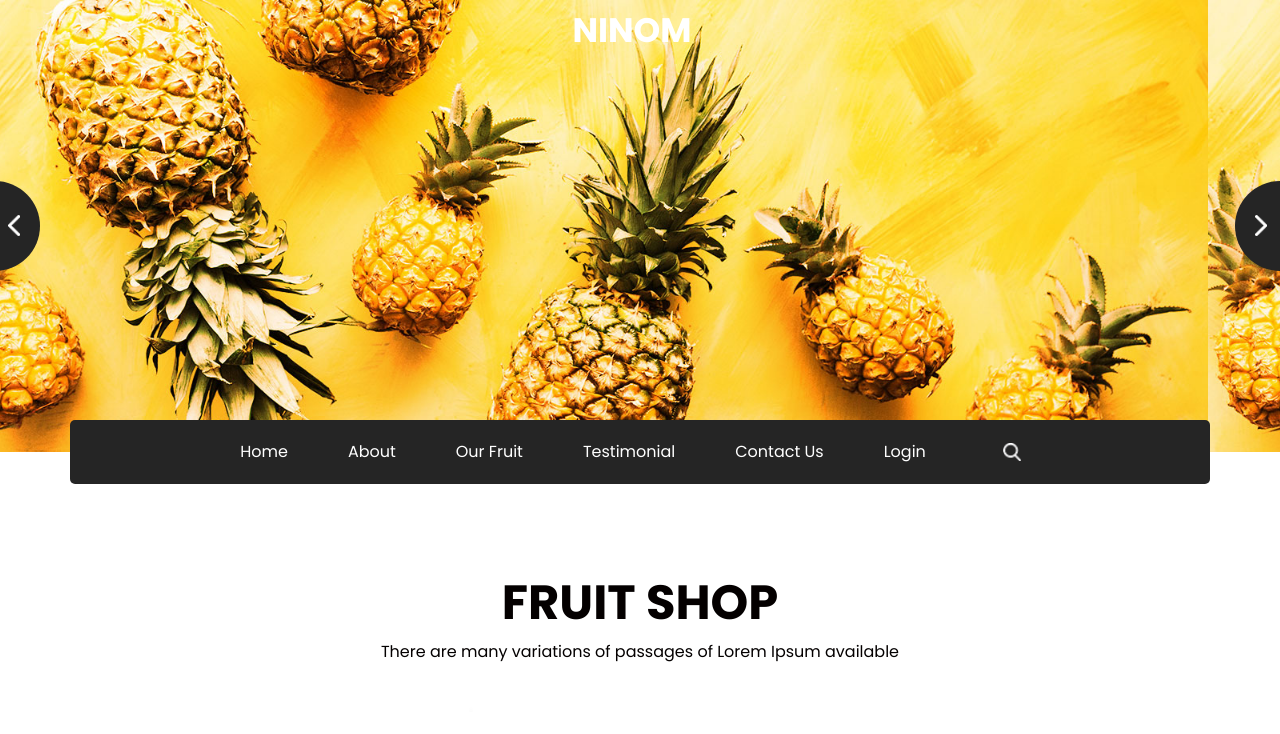
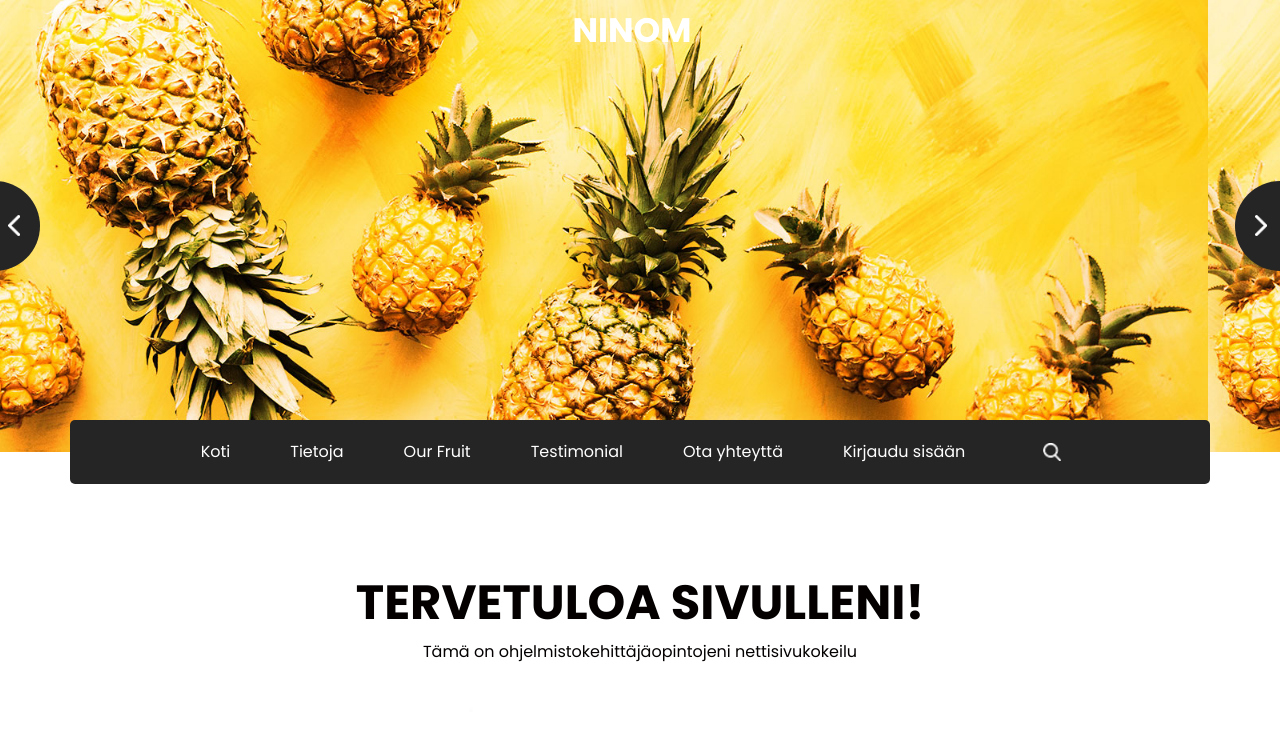
Before and after one commit to Arska87/Arska87.github.io, a plain HTML site: page demo3/index.html in a window 1280 px wide. Shown: the top 734 px of the page. Drawn offline with nearby package versions, Linux system fonts and the light colour scheme; a web font is replaced by a local one.

Commit message:
Update index.html

```diff
--- a/demo3/index.html
+++ b/demo3/index.html
@@ -84,10 +84,10 @@
             <div class="d-flex  flex-column flex-lg-row align-items-center">
               <ul class="navbar-nav  ">
                 <li class="nav-item active">
-                  <a class="nav-link" href="index.html">Home <span class="sr-only">(current)</span></a>
+                  <a class="nav-link" href="index.html">Koti <span class="sr-only">(current)</span></a>
                 </li>
                 <li class="nav-item">
-                  <a class="nav-link" href="about.html">About </a>
+                  <a class="nav-link" href="about.html">Tietoja </a>
                 </li>
                 <li class="nav-item">
                   <a class="nav-link" href="fruit.html">Our Fruit </a>
@@ -96,10 +96,10 @@
                   <a class="nav-link" href="testimonial.html">Testimonial</a>
                 </li>
                 <li class="nav-item">
-                  <a class="nav-link" href="contact.html">Contact Us</a>
+                  <a class="nav-link" href="contact.html">Ota yhteyttä </a>
                 </li>
                 <li class="nav-item">
-                  <a class="nav-link" href="#">Login</a>
+                  <a class="nav-link" href="#">Kirjaudu sisään</a>
                 </li>
               </ul>
               <form class="form-inline my-2 my-lg-0 ml-0 ml-lg-4 mb-3 mb-lg-0">
@@ -121,10 +121,10 @@
       <div class="box">
         <div class="detail-box">
           <h2>
-            Fruit shop
+            Tervetuloa sivulleni!
           </h2>
           <p>
-            There are many variations of passages of Lorem Ipsum available
+            Tämä on ohjelmistokehittäjäopintojeni nettisivukokeilu
           </p>
         </div>
         <div class="img-box">
```
